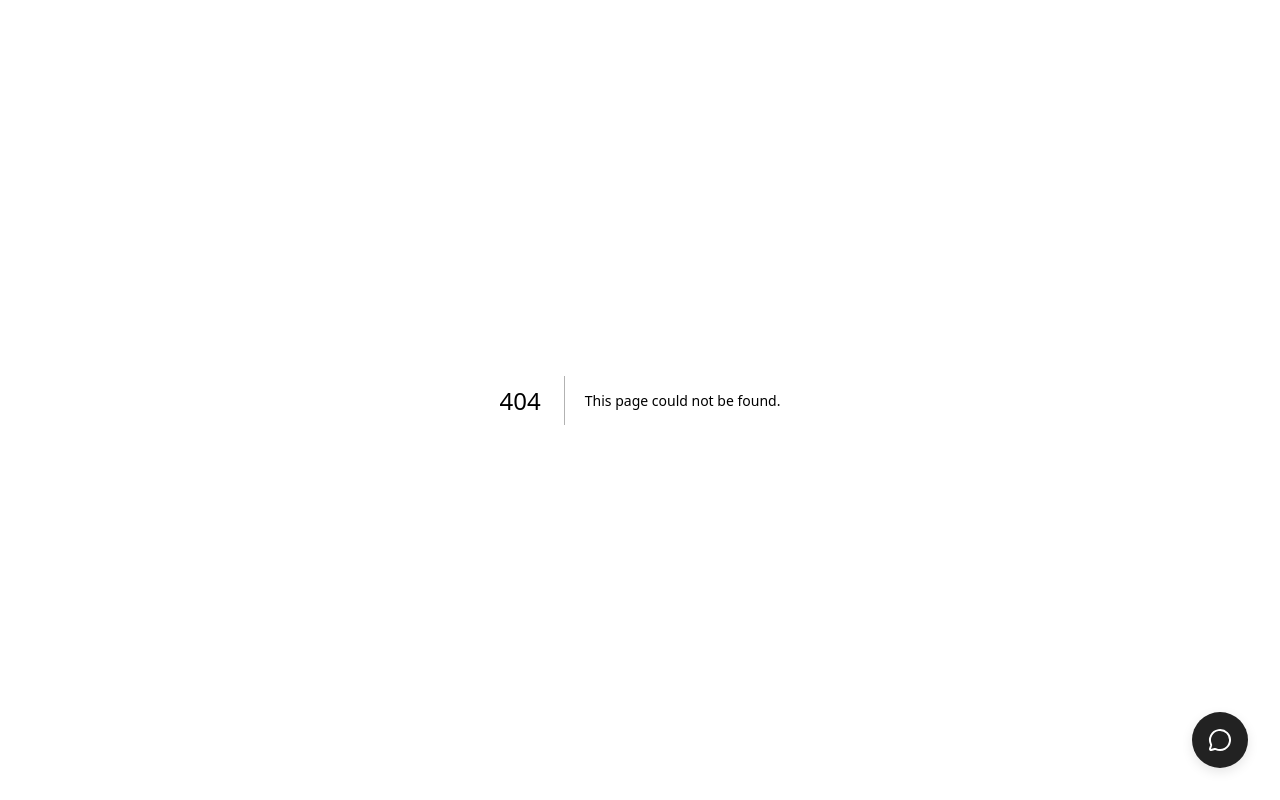
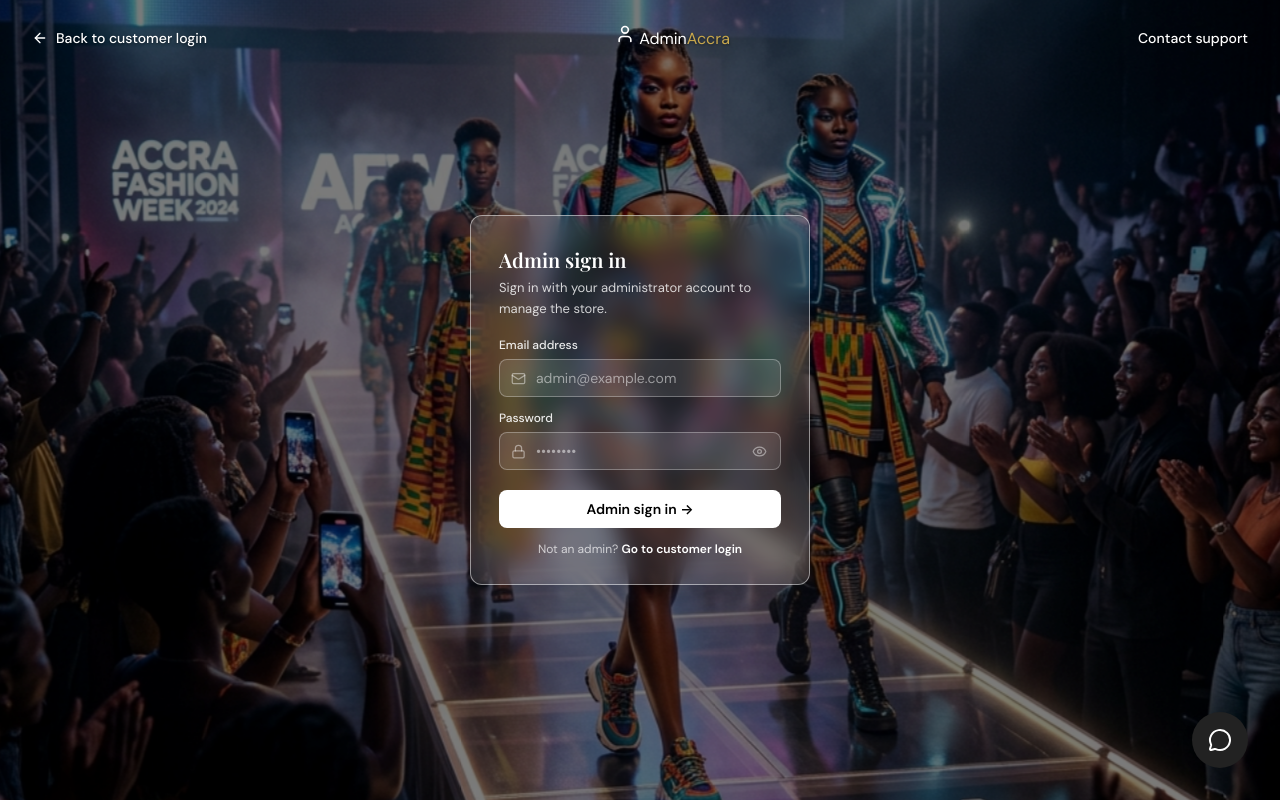
Before and after one commit to Jayh-B/accra-threads, a Next.js app: page /admin-login in a window 1280 px wide. Before the commit this address had no page. Built offline with nearby package versions, Linux system fonts and the light colour scheme; no server answers.

Commit message:
feat: implement admin login page, enhance user role verification, and update middleware for admin access

```diff
--- /dev/null
+++ b/src/app/admin-login/page.tsx
@@ -0,0 +1,173 @@
+'use client';
+
+import React, { useState } from 'react';
+import Link from 'next/link';
+import { useRouter } from 'next/navigation';
+import { ArrowLeft, Eye, EyeOff, Mail, Lock, User } from 'lucide-react';
+import { supabase } from '@/lib/supabase';
+import styles from '../login/page.module.css';
+
+export default function AdminLoginPage() {
+  const router = useRouter();
+  const [email, setEmail] = useState('');
+  const [password, setPassword] = useState('');
+  const [showPass, setShowPass] = useState(false);
+  const [isLoading, setIsLoading] = useState(false);
+  const [error, setError] = useState<string | null>(null);
+
+  async function handleSubmit(e: React.FormEvent) {
+    e.preventDefault();
+    setError(null);
+    setIsLoading(true);
+
+    try {
+      console.log('🔑 Attempting admin login for:', email);
+
+      const { data: signInData, error: signInError } = await supabase.auth.signInWithPassword({
+        email,
+        password,
+      });
+
+      if (signInError) {
+        console.error('❌ Sign-in error:', signInError);
+        throw signInError;
+      }
+
+      console.log('✅ Sign-in successful, user ID:', signInData.user?.id);
+
+      if (signInData.user) {
+        // Verify session was created
+        const { data: { session }, error: sessionError } = await supabase.auth.getSession();
+        console.log('📋 Session check:', { hasSession: !!session, error: sessionError });
+
+        if (sessionError || !session) {
+          console.error('❌ Session error:', sessionError);
+          setError('Session creation failed. Please try again.');
+          setIsLoading(false);
+          return;
+        }
+
+        console.log('🔍 Fetching user profile...');
+        const { data: profile, error: profileError } = await supabase
+          .from('users')
+          .select('role')
+          .eq('id', signInData.user.id)
+          .single();
+
+        console.log('📊 Profile fetch result:', { profile, error: profileError });
+
+        if (profileError) {
+          console.error('❌ Profile error:', profileError);
+          setError('Could not verify admin status. Please try again.');
+          setIsLoading(false);
+          return;
+        }
+
+        if (profile?.role === 'admin') {
+          console.log('✅ Admin role confirmed, navigating to /admin');
+          // Simple redirect - let middleware handle the auth check
+          setTimeout(() => {
+            router.push('/admin');
+          }, 100);
+          return;
+        }
+
+        console.log('❌ User role is not admin:', profile?.role);
+        setError('This account is not an administrator. Please use the customer login.');
+        setIsLoading(false);
+      }
+    } catch (err: any) {
+      console.error('❌ Login error:', err);
+      setError(err.message ?? 'Admin sign-in failed. Please try again.');
+      setIsLoading(false);
+    }
+  }
+
+  return (
+    <div className={styles.container}>
+      <div className={styles.bgImageContainer}>
+        <img src="/accra_fashion_week.png" alt="Accra Fashion Week" className={styles.bgImage} />
+        <div className={styles.overlay} />
+      </div>
+
+      <div className={styles.topBar}>
+        <Link href="/login" className={styles.backLink}>
+          <ArrowLeft size={16} /> Back to customer login
+        </Link>
+        <div className={styles.logo}>
+          <User size={20} /> Admin<span>Accra</span>
+        </div>
+        <Link href="/support" className={styles.supportLink}>
+          Contact support
+        </Link>
+      </div>
+
+      <div className={styles.formCard}>
+        <h1 className={styles.title}>Admin sign in</h1>
+        <p className={styles.subtitle}>
+          Sign in with your administrator account to manage the store.
+        </p>
+
+        {error && <div className={styles.errorBanner} role="alert">{error}</div>}
+
+        <form className={styles.form} onSubmit={handleSubmit} noValidate>
+          <div className={styles.inputGroup}>
+            <label htmlFor="email" className={styles.formLabel}>Email address</label>
+            <div className={styles.inputWrap}>
+              <Mail size={15} className={styles.inputIcon} />
+              <input
+                type="email"
+                id="email"
+                className={styles.formInput}
+                placeholder="admin@example.com"
+                value={email}
+                onChange={(e) => setEmail(e.target.value)}
+                required
+                autoComplete="email"
+              />
+            </div>
+          </div>
+
+          <div className={styles.inputGroup}>
+            <div className={styles.labelRow}>
+              <label htmlFor="password" className={styles.formLabel}>Password</label>
+            </div>
+            <div className={styles.inputWrap}>
+              <Lock size={15} className={styles.inputIcon} />
+              <input
+                type={showPass ? 'text' : 'password'}
+                id="password"
+                className={`${styles.formInput} ${styles.formInputPadRight}`}
+                placeholder="••••••••"
+                value={password}
+                onChange={(e) => setPassword(e.target.value)}
+                required
+                minLength={8}
+                autoComplete="current-password"
+              />
+              <button
+                type="button"
+                className={styles.eyeBtn}
+                onClick={() => setShowPass(!showPass)}
+                aria-label={showPass ? 'Hide password' : 'Show password'}
+              >
+                {showPass ? <EyeOff size={15} /> : <Eye size={15} />}
+              </button>
+            </div>
+          </div>
+
+          <button type="submit" className={styles.submitBtn} disabled={isLoading}>
+            {isLoading ? 'Signing in…' : 'Admin sign in →'}
+          </button>
+        </form>
+
+        <div className={styles.registerWrap}>
+          Not an admin?{' '}
+          <Link href="/login" className={styles.textBtn}>
+            Go to customer login
+          </Link>
+        </div>
+      </div>
+    </div>
+  );
+}
```
Also changed, not shown: scripts/make-admin.ts (+11 -6 lines), src/app/login/page.tsx (+8 -1 lines), src/middleware.ts (+9 -2 lines).
